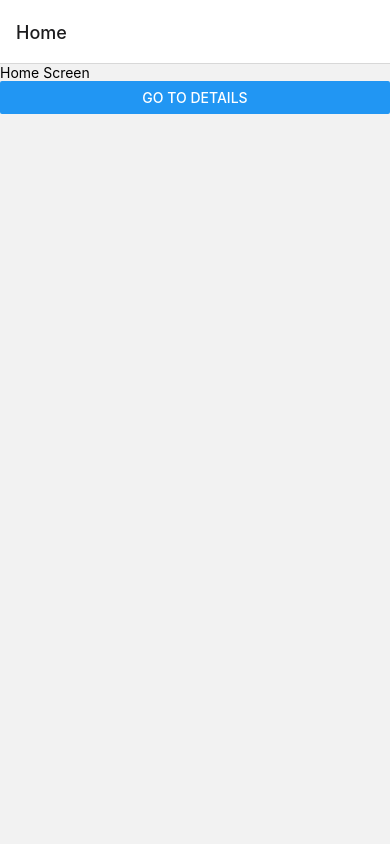
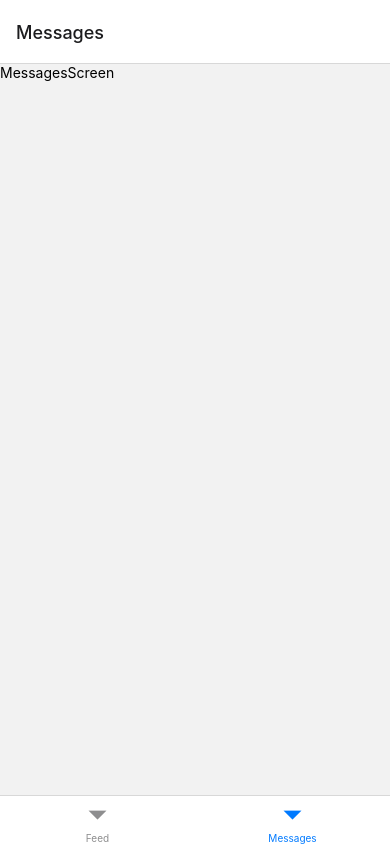
Before and after one commit to nguyenvanhuy1998/huyrnproject, a React Native app: screen /Messages in a window 390 px wide. Built offline with nearby package versions, Linux system fonts and the light colour scheme.

Commit message:
Nesting navigators

```diff
--- a/App.tsx
+++ b/App.tsx
@@ -2,24 +2,22 @@ import React from 'react';
 import {NavigationContainer} from '@react-navigation/native';
 
 import {createNativeStackNavigator} from '@react-navigation/native-stack';
-import {DetailsScreen, HomeScreen} from './src/screens';
+import {HomeScreen, ProfileScreen, SettingsScreen} from './src/screens';
 const Stack = createNativeStackNavigator();
 
 const App = () => {
   return (
     <NavigationContainer>
       <Stack.Navigator>
-        <Stack.Screen name="Home" component={HomeScreen} />
         <Stack.Screen
-          name="Details"
-          component={DetailsScreen}
+          name="Home"
+          component={HomeScreen}
           options={{
-            headerBackTitle: 'Custom Back',
-            headerBackTitleStyle: {
-              fontSize: 30,
-            },
+            headerShown: false,
           }}
         />
+        <Stack.Screen name="Profile" component={ProfileScreen} />
+        <Stack.Screen name="Settings" component={SettingsScreen} />
       </Stack.Navigator>
     </NavigationContainer>
   );
--- /dev/null
+++ b/src/screens/Feed/FeedScreen.tsx
@@ -0,0 +1,12 @@
+import {View, Text} from 'react-native';
+import React from 'react';
+
+const FeedScreen = () => {
+  return (
+    <View>
+      <Text>FeedScreen</Text>
+    </View>
+  );
+};
+
+export default FeedScreen;
--- a/src/screens/Home/HomeScreen.tsx
+++ b/src/screens/Home/HomeScreen.tsx
@@ -1,15 +1,15 @@
-import React, {useEffect, useState} from 'react';
-import {View, Text, Button} from 'react-native';
+import React from 'react';
+import {createBottomTabNavigator} from '@react-navigation/bottom-tabs';
+import FeedScreen from '../Feed/FeedScreen';
+import MessagesScreen from '../Messages/MessagesScreen';
 
+const Tab = createBottomTabNavigator();
 const HomeScreen = ({navigation}) => {
   return (
-    <View>
-      <Text>Home Screen</Text>
-      <Button
-        title="Go to Details"
-        onPress={() => navigation.navigate('Details')}
-      />
-    </View>
+    <Tab.Navigator>
+      <Tab.Screen name="Feed" component={FeedScreen} />
+      <Tab.Screen name="Messages" component={MessagesScreen} />
+    </Tab.Navigator>
   );
 };
 
--- /dev/null
+++ b/src/screens/Messages/MessagesScreen.tsx
@@ -0,0 +1,12 @@
+import {View, Text} from 'react-native';
+import React from 'react';
+
+const MessagesScreen = () => {
+  return (
+    <View>
+      <Text>MessagesScreen</Text>
+    </View>
+  );
+};
+
+export default MessagesScreen;
--- a/src/screens/index.ts
+++ b/src/screens/index.ts
@@ -6,6 +6,8 @@ import CreatePostScreen from './CreatePost/CreatePostScreen';
 import ProfileScreen from './Profile/ProfileScreen';
 import SettingsScreen from './Settings/SettingsScreen';
 import DetailsScreen from './DetailsScreen/DetailsScreen';
+import FeedScreen from './Feed/FeedScreen';
+import MessagesScreen from './Messages/MessagesScreen';
 
 export {
   HomeScreen,
@@ -16,4 +18,6 @@ export {
   ProfileScreen,
   SettingsScreen,
   DetailsScreen,
+  FeedScreen,
+  MessagesScreen,
 };
```
